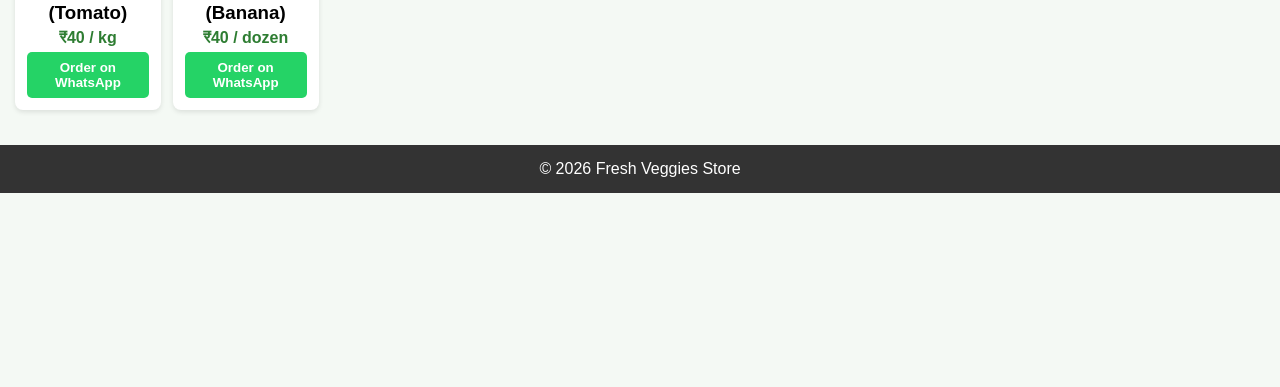
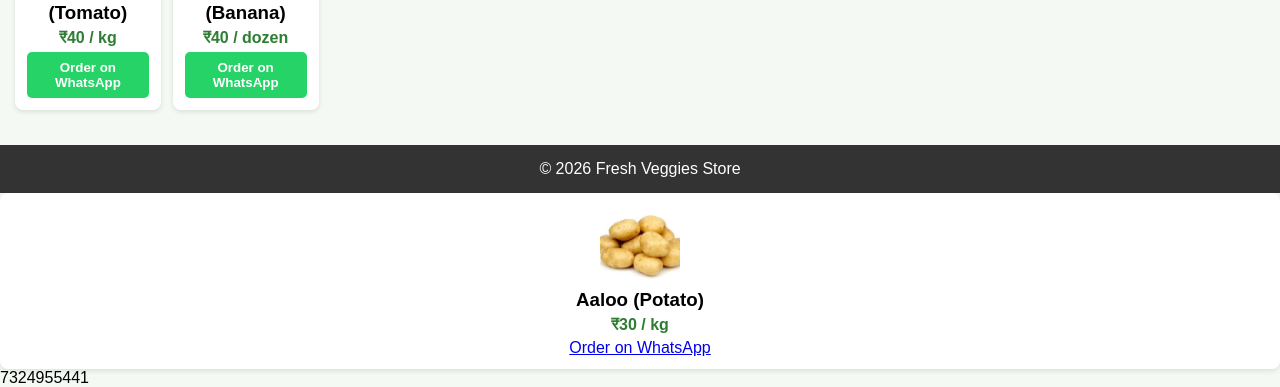
Before and after one commit to sandeepvlogstore8745-spec/My-Veggies, a plain HTML site: page index.html in a window 1280 px wide. Shown: the part 461-848 px from the top of the page. Before the commit the page ends 800 px from the top, so only its background shows below. Drawn offline with Linux system fonts and the light colour scheme.

Commit message:
Update index.html

```diff
--- a/index.html
+++ b/index.html
@@ -100,3 +100,12 @@
     <script src="script.js"></script>
 </body>
 </html>
+<div class="product-card">
+    <img src="aaloo.webp.webp" alt="Aaloo" style="width: 80px; height: 80px; object-fit: contain;">
+    <h3>Aaloo (Potato)</h3>
+    <p class="price">₹30 / kg</p>
+    <a href="https://wa.me/91YOURNUMBER?text=Mujhe%20Aaloo%20order%20karna%20hai" class="order-btn">
+        Order on WhatsApp
+    </a>
+</div>
+7324955441
```
